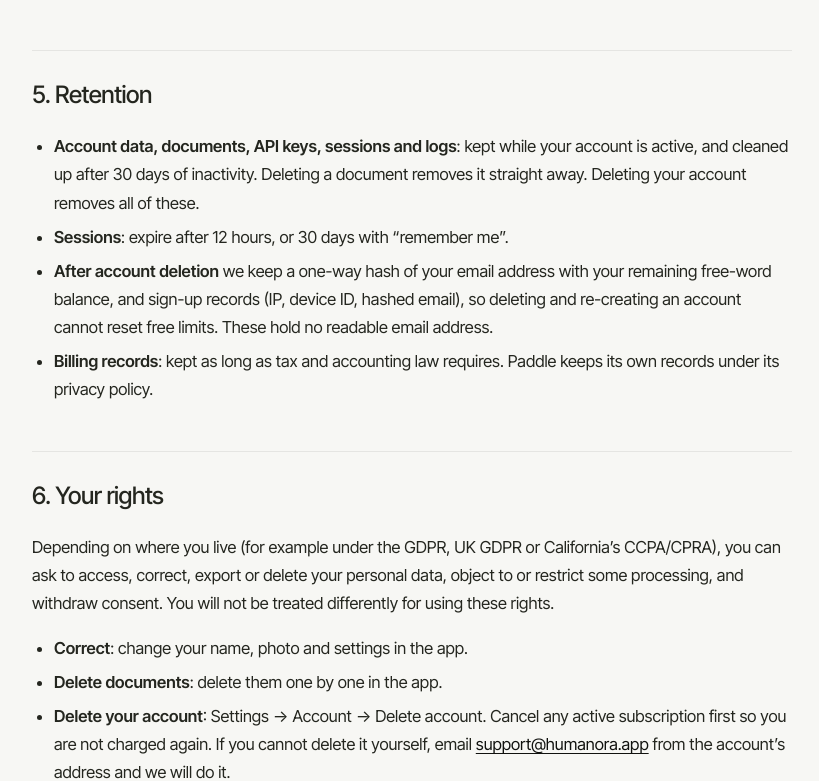
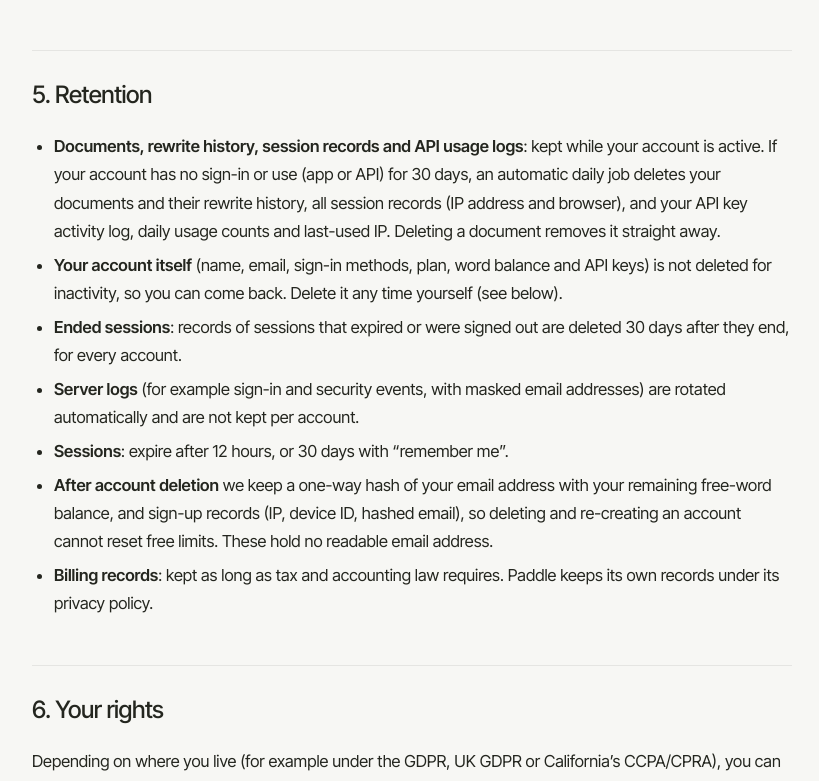
Before and after one commit to PawanOzha/Humanly, a Next.js app: page /privacy in a window 1280 px wide. Shown: the part 3285-4066 px from the top of the page, without its empty margins (228-1047 px from the left). Built offline with nearby package versions, Linux system fonts and the light colour scheme; no server answers.

Commit message:
Privacy/security: describe exactly what the 30-day inactivity job deletes, and Google re-auth account deletion

```diff
--- a/app/(legal)/privacy/page.tsx
+++ b/app/(legal)/privacy/page.tsx
@@ -66,7 +66,10 @@ export default function Privacy() {
 
       <h2>5. Retention</h2>
       <ul>
-        <li><strong>Account data, documents, API keys, sessions and logs</strong>: kept while your account is active, and cleaned up after 30 days of inactivity. Deleting a document removes it straight away. Deleting your account removes all of these.</li>
+        <li><strong>Documents, rewrite history, session records and API usage logs</strong>: kept while your account is active. If your account has no sign-in or use (app or API) for 30 days, an automatic daily job deletes your documents and their rewrite history, all session records (IP address and browser), and your API key activity log, daily usage counts and last-used IP. Deleting a document removes it straight away.</li>
+        <li><strong>Your account itself</strong> (name, email, sign-in methods, plan, word balance and API keys) is not deleted for inactivity, so you can come back. Delete it any time yourself (see below).</li>
+        <li><strong>Ended sessions</strong>: records of sessions that expired or were signed out are deleted 30 days after they end, for every account.</li>
+        <li><strong>Server logs</strong> (for example sign-in and security events, with masked email addresses) are rotated automatically and are not kept per account.</li>
         <li><strong>Sessions</strong>: expire after 12 hours, or 30 days with &ldquo;remember me&rdquo;.</li>
         <li><strong>After account deletion</strong> we keep a one-way hash of your email address with your remaining free-word balance, and sign-up records (IP, device ID, hashed email), so deleting and re-creating an account cannot reset free limits. These hold no readable email address.</li>
         <li><strong>Billing records</strong>: kept as long as tax and accounting law requires. Paddle keeps its own records under its privacy policy.</li>
@@ -77,7 +80,7 @@ export default function Privacy() {
       <ul>
         <li><strong>Correct</strong>: change your name, photo and settings in the app.</li>
         <li><strong>Delete documents</strong>: delete them one by one in the app.</li>
-        <li><strong>Delete your account</strong>: Settings → Account → Delete account. Cancel any active subscription first so you are not charged again. If you cannot delete it yourself, email <Mail v={C.privacyEmail} /> from the account&rsquo;s address and we will do it.</li>
+        <li><strong>Delete your account</strong>: Settings → Danger zone → Delete account. You confirm with your password, or, if you sign in only with Google, by signing in to Google again. Cancel any active subscription first so you are not charged again. Deletion removes your account, documents, rewrite history, API keys, sessions and Google connection at once. If you cannot delete it yourself, email <Mail v={C.privacyEmail} /> from the account&rsquo;s address and we will do it.</li>
         <li><strong>Disconnect Google</strong>: you can also remove Humanora at <a href="https://myaccount.google.com/connections" rel="noopener">myaccount.google.com/connections</a>.</li>
         <li><strong>Access or export</strong>: email <Mail v={C.privacyEmail} />. We reply within 30 days.</li>
       </ul>
--- a/app/(legal)/security/page.tsx
+++ b/app/(legal)/security/page.tsx
@@ -34,8 +34,8 @@ export default function Security() {
       <ul>
         <li>All traffic is encrypted with HTTPS and served through Cloudflare.</li>
         <li>Payment webhooks are signature-verified before they change anything.</li>
-        <li>Account data and logs are kept while your account is active and cleaned up after 30 days of inactivity.</li>
-        <li>Deleting your account removes your documents, API keys and sessions from our database.</li>
+        <li>After 30 days with no sign-in or use, your documents, rewrite history, session records and API usage logs are deleted automatically. Your account and plan stay so you can come back.</li>
+        <li>Deleting your account (confirmed with your password, or by signing in to Google again) removes your documents, rewrite history, API keys, sessions and Google connection from our database.</li>
       </ul>
 
       <h2>Reporting a vulnerability</h2>
--- a/lib/company.ts
+++ b/lib/company.ts
@@ -12,7 +12,7 @@ export const COMPANY = {
   securityEmail: "support@humanora.app",
   modelHosting: "GPU servers that Humanora operates through a GPU cloud hosting provider",
   dbRegion: "a PostgreSQL database on servers operated by Humanora",
-  logRetention: "kept while your account is active, and cleaned up after 30 days of inactivity",
+  logRetention: "kept while your account is active; after 30 days with no sign-in or use, your documents, rewrite history, session records and API usage logs are deleted automatically",
   refundWindow: "[TODO: refund window, e.g. 14 days]",
   minAge: "16",
   updated: "October 14, 2026",
```
